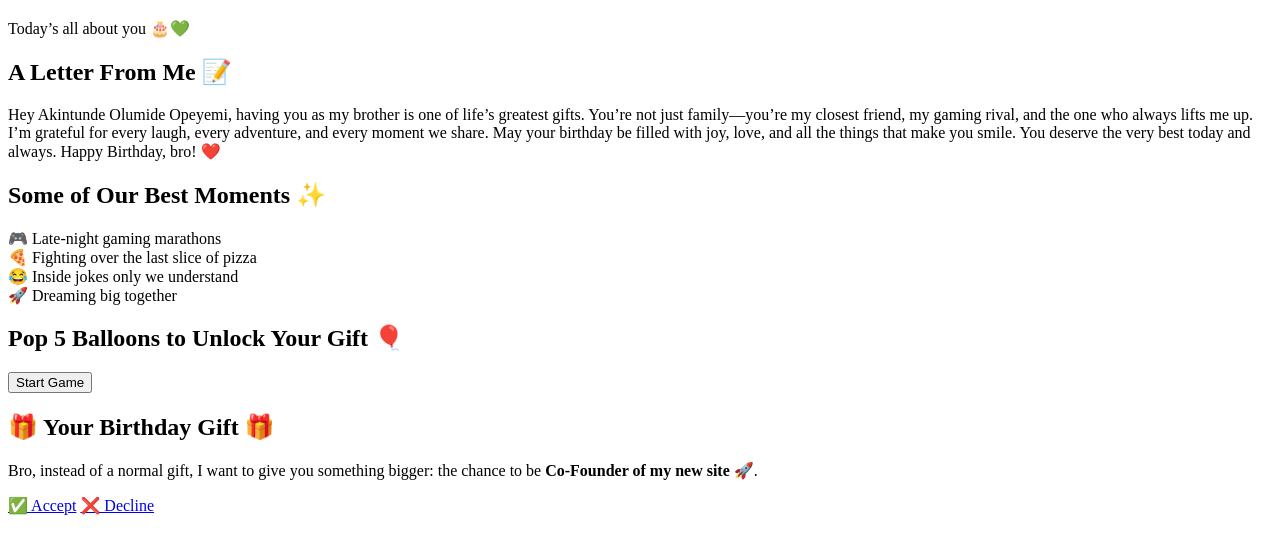
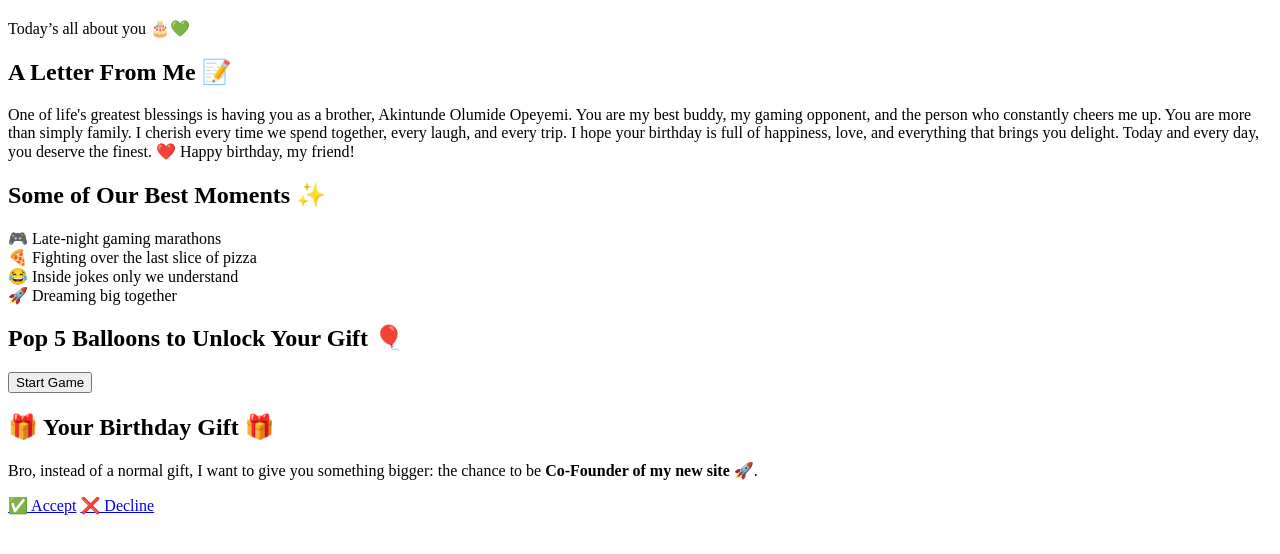
Before and after one commit to MAVIS-creator/Birthday-Present, a plain HTML site: page index.html in a window 1280 px wide. Shown: the part 62-616 px from the top of the page. Drawn offline with Linux system fonts and the light colour scheme.

Commit message:
Auto-save changes

```diff
--- a/index.html
+++ b/index.html
@@ -19,10 +19,11 @@
     <section id="letter">
         <h2>A Letter From Me 📝</h2>
         <p>
-            Hey Akintunde Olumide Opeyemi, having you as my brother is one of life’s greatest gifts. You’re not just
-            family—you’re my closest friend, my gaming rival, and the one who always lifts me up. I’m grateful for every
-            laugh, every adventure, and every moment we share. May your birthday be filled with joy, love, and all the
-            things that make you smile. You deserve the very best today and always. Happy Birthday, bro! ❤️
+            One of life's greatest blessings is having you as a brother, Akintunde Olumide Opeyemi. You are my best
+            buddy, my gaming opponent, and the person who constantly cheers me up. You are more than simply family. I
+            cherish every time we spend together, every laugh, and every trip. I hope your birthday is full of
+            happiness, love, and everything that brings you delight. Today and every day, you deserve the finest. ❤️
+            Happy birthday, my friend!
         </p>
     </section>
 
```
